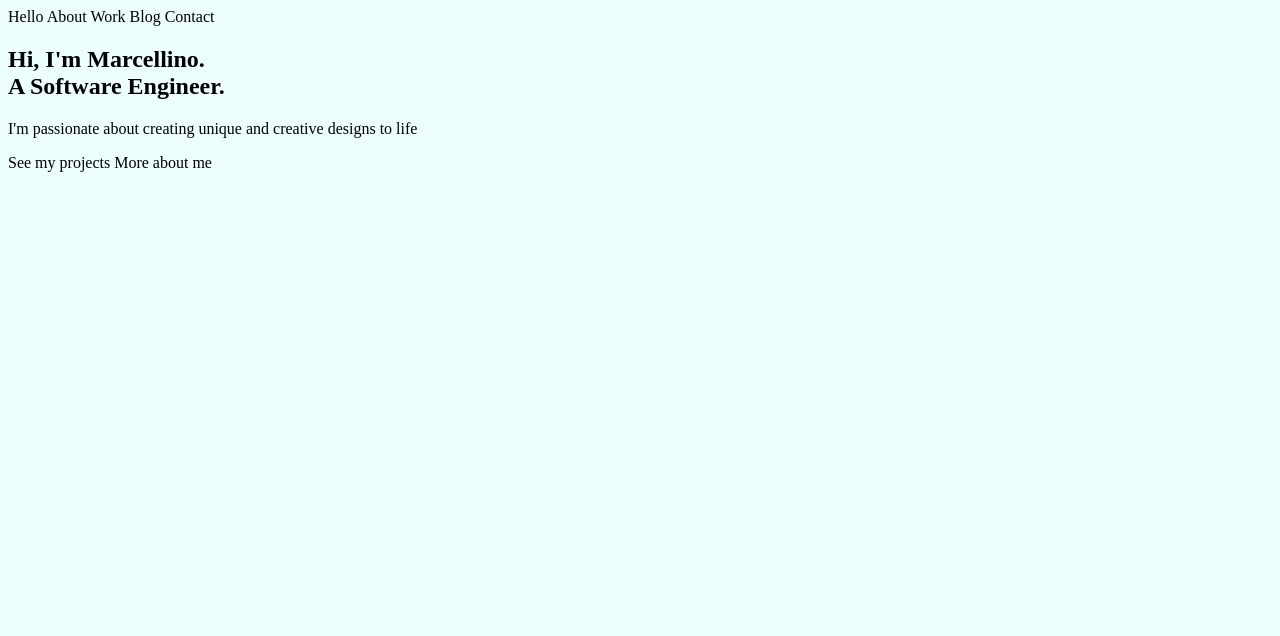
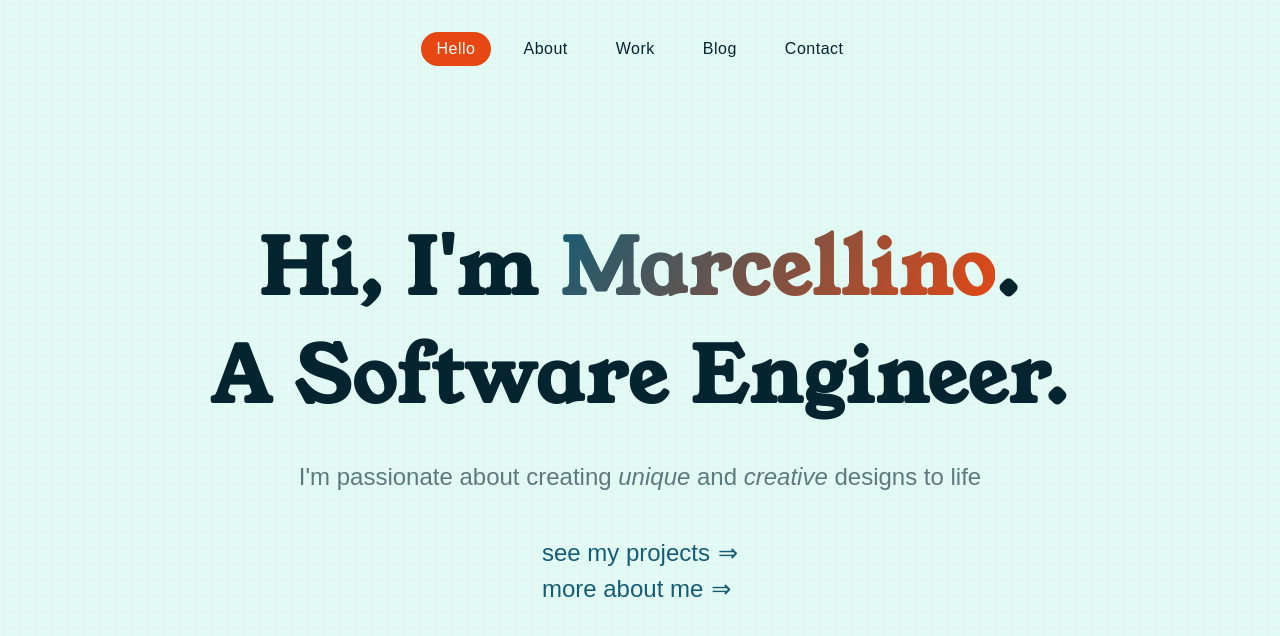
Before and after one commit to MarcellinoCO/marcellinoco.github.io, a plain HTML site: page index.html in a window 1280 px wide. Drawn offline with Linux system fonts and the light colour scheme; a web font is replaced by a local one.

Commit message:
feat: implement home page

```diff
--- a/index.css
+++ b/index.css
@@ -0,0 +1,69 @@
+#hello {
+  flex: 1;
+  display: flex;
+  flex-direction: column;
+  justify-content: center;
+
+  margin-top: -2rem;
+  padding-top: 2rem;
+  padding-bottom: 2rem;
+}
+
+/* ================ */
+h1 {
+  font-family: "Young Serif", serif;
+  font-size: clamp(3.5rem, 6vw, 6rem);
+  letter-spacing: 2px;
+  text-align: center;
+}
+
+.gradient {
+  background: linear-gradient(120deg, rgb(var(--primary)), rgb(var(--accent)));
+  background-clip: text;
+  -webkit-background-clip: text;
+  -webkit-text-fill-color: transparent;
+}
+
+/* ================ */
+p {
+  margin-top: 2rem;
+
+  color: rgba(var(--text), 0.6);
+  font-size: clamp(1rem, 5vw, 1.5rem);
+  text-align: center;
+}
+
+@media (min-width: 768px) {
+  p br {
+    display: none;
+  }
+}
+
+/* ================ */
+.links {
+  display: flex;
+  flex-direction: column;
+  margin: 3rem auto;
+}
+
+.links a {
+  display: flex;
+  align-items: center;
+
+  color: rgb(var(--primary));
+  font-size: clamp(1rem, 4vw, 1.5rem);
+  text-decoration: none;
+}
+
+.links a:not(:first-child) {
+  margin-top: 0.5rem;
+}
+
+.links a span {
+  display: block;
+  margin-left: 0.5rem;
+}
+
+.links a:hover span {
+  transform: translateX(0.25rem);
+}
--- a/index.html
+++ b/index.html
@@ -23,19 +23,28 @@
 
   <body>
     <nav>
-      <a>Hello</a>
-      <a>About</a>
-      <a>Work</a>
-      <a>Blog</a>
-      <a>Contact</a>
+      <a data-active="true">Hello</a>
+      <a href="/pages/about.html">About</a>
+      <a href="/pages/work.html">Work</a>
+      <a href="/pages/blog.html">Blog</a>
+      <a href="/pages/contact.html">Contact</a>
     </nav>
 
-    <section>
-      <h1>Hi, I'm Marcellino.<br />A Software Engineer.</h1>
-      <p>I'm passionate about creating unique and creative designs to life</p>
+    <section id="hello" class="container">
+      <h1>
+        Hi, I'm <span class="gradient">Marcellino</span>. <br />
+        A Software Engineer.
+      </h1>
 
-      <a>See my projects</a>
-      <a>More about me</a>
+      <p>
+        I'm passionate about creating <i>unique</i> <br />
+        and <i>creative</i> designs to life
+      </p>
+
+      <div class="links">
+        <a href="/pages/work.html">see my projects <span>⇒</span></a>
+        <a href="/pages/about.html">more about me <span>⇒</span></a>
+      </div>
     </section>
   </body>
 </html>
--- a/root.css
+++ b/root.css
@@ -1,27 +1,131 @@
 @media (prefers-color-scheme: light) {
   :root {
-    --text: #042f2d;
-    --background: #ecfefd;
-    --on-background: #f2fefe;
-    --primary: #2ee0da;
-    --secondary: #c3f9f8;
-    --accent: #3b3bab;
+    --text: 4, 36, 47;
+    --background: 225, 249, 243;
+    --primary: 22, 92, 116;
+    --secondary: 203, 239, 251;
+    --accent: 231, 72, 19;
   }
 }
 
 @media (prefers-color-scheme: dark) {
   :root {
-    --text: #d0fbf9;
-    --background: #011312;
-    --primary: #1fd1cb;
-    --secondary: #063c3b;
-    --accent: #5454c4;
+    --text: 208, 240, 251;
+    --background: 6, 30, 24;
+    --primary: 139, 210, 233;
+    --secondary: 4, 40, 52;
+    --accent: 236, 77, 24;
   }
 }
 
+@media (max-width: 575px) {
+  :root {
+    font-size: 12px;
+  }
+}
+
+/* ================ */
+* {
+  margin: 0;
+  padding: 0;
+  box-sizing: border-box;
+
+  transition-property: all;
+  transition-timing-function: cubic-bezier(0.4, 0, 0.2, 1);
+  transition-duration: 150ms;
+}
+
+/* ================ */
 html {
-  background-image: linear-gradient(var(--on-background) 1px, transparent 1px),
-    linear-gradient(to right, var(--on-background) 1px, transparent 1px);
+  background-image: linear-gradient(
+      rgba(255, 255, 255, 0.3) 1px,
+      transparent 1px
+    ),
+    linear-gradient(to right, rgba(255, 255, 255, 0.3) 1px, transparent 1px);
   background-size: 1rem 1rem;
-  background-color: var(--background);
+  background-color: rgb(var(--background));
 }
+
+body {
+  position: relative;
+
+  display: flex;
+  flex-direction: column;
+  align-items: stretch;
+
+  min-height: 100vh;
+
+  color: rgb(var(--text));
+  font-family: "Gabarito", sans-serif;
+}
+
+/* ================ */
+nav {
+  position: sticky;
+
+  display: flex;
+  align-items: center;
+
+  margin: 2rem auto;
+}
+
+nav a {
+  cursor: pointer;
+  padding: 0.5rem 1rem;
+  border-radius: 4rem;
+
+  color: rgb(var(--text));
+  text-align: center;
+  letter-spacing: 0.5px;
+  text-decoration: none;
+}
+
+nav a:not(:first-child) {
+  margin-left: 1rem;
+}
+
+nav a[data-active="true"] {
+  color: rgb(var(--background));
+  background-color: rgb(var(--accent));
+}
+
+nav a:hover {
+  transform: scale(1.05);
+}
+
+nav a:not([data-active="true"]):hover {
+  background-color: rgba(var(--secondary), 0.5);
+}
+
+/* ================ */
+.container {
+  width: 100%;
+  margin-right: auto;
+  margin-left: auto;
+  padding-right: 2rem;
+  padding-left: 2rem;
+}
+
+@media (min-width: 576px) {
+  .container {
+    max-width: 576px;
+  }
+}
+
+@media (min-width: 768px) {
+  .container {
+    max-width: 768px;
+  }
+}
+
+@media (min-width: 992px) {
+  .container {
+    max-width: 992px;
+  }
+}
+
+@media (min-width: 1200px) {
+  .container {
+    max-width: 1200px;
+  }
+}
```
